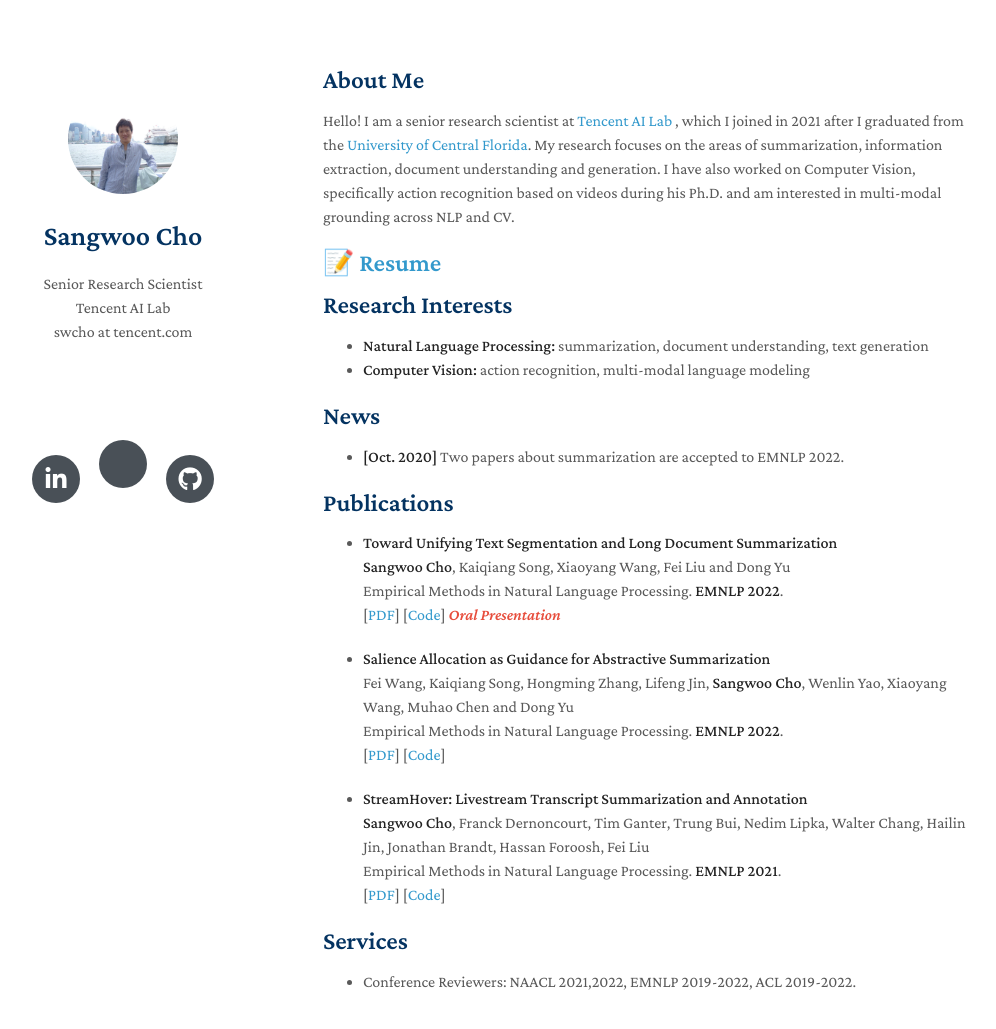
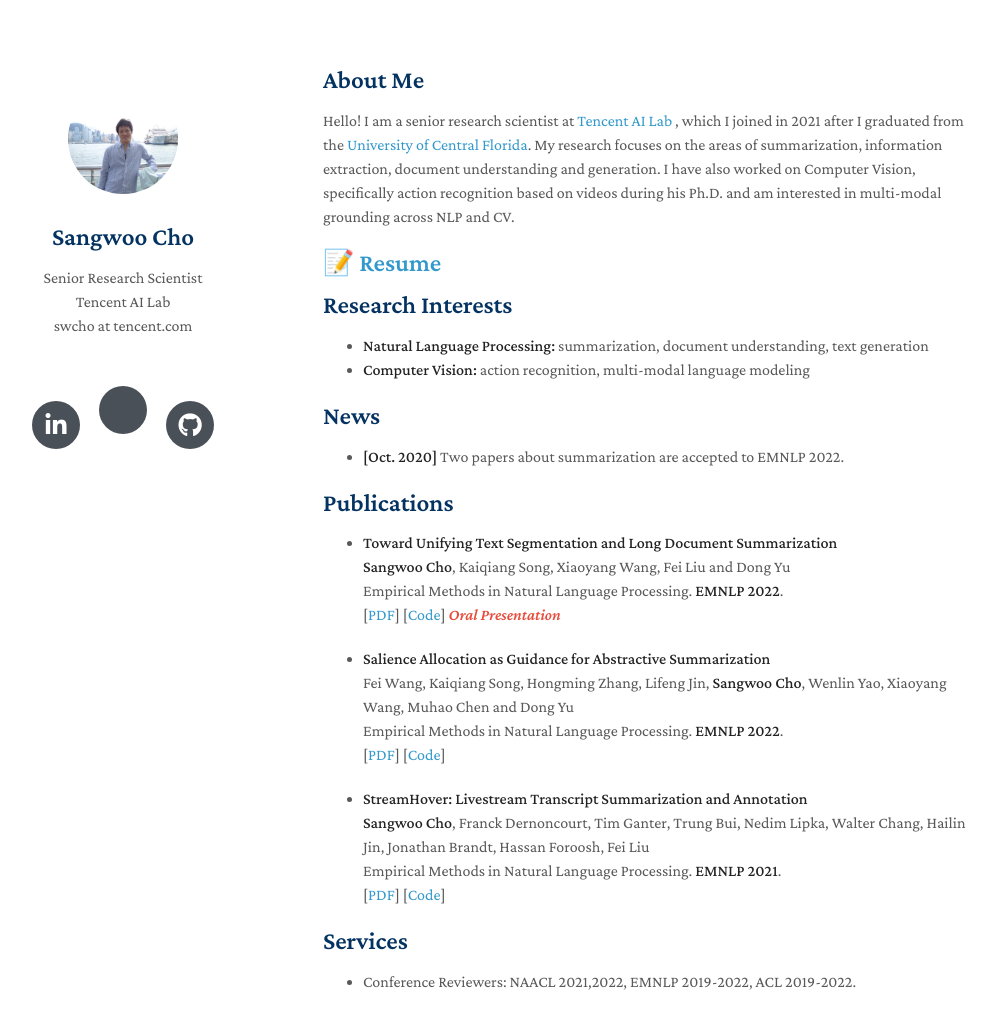
Before and after one commit to sangwoo3/sangwoo3.github.io, a Jekyll site: the page built from index.md, in a window 1280 px wide and 1088 px high. Shown: the top 1029 px of the window, without its empty margins (147-1143 px from the left). Built offline with Jekyll 4.4.1, drawn with Linux system fonts in a browser that asks for light colours; nearby versions of some CDN libraries; a style sheet for code colours, icons or effects is not loaded; our own code applies the rules of GitHub Pages for plain Markdown files.

Commit message:
new homepage

```diff
--- a/_layouts/homepage.html
+++ b/_layouts/homepage.html
@@ -31,7 +31,7 @@
         <a class="image avatar"><img src="{{site.avatar}}" alt="avatar" onContextMenu="return false" /></a>
         {% endif %}
 
-        <h1>{{ site.title }}</h1>
+        <h2>{{ site.title }}</h2>
 
         {% if site.position %}
         {{ site.position }}
@@ -45,8 +45,6 @@
         <br>
         {% endif %}
 
-	<br>
-        <br>
         <br>
 	<div class="social-icons">
 
```
